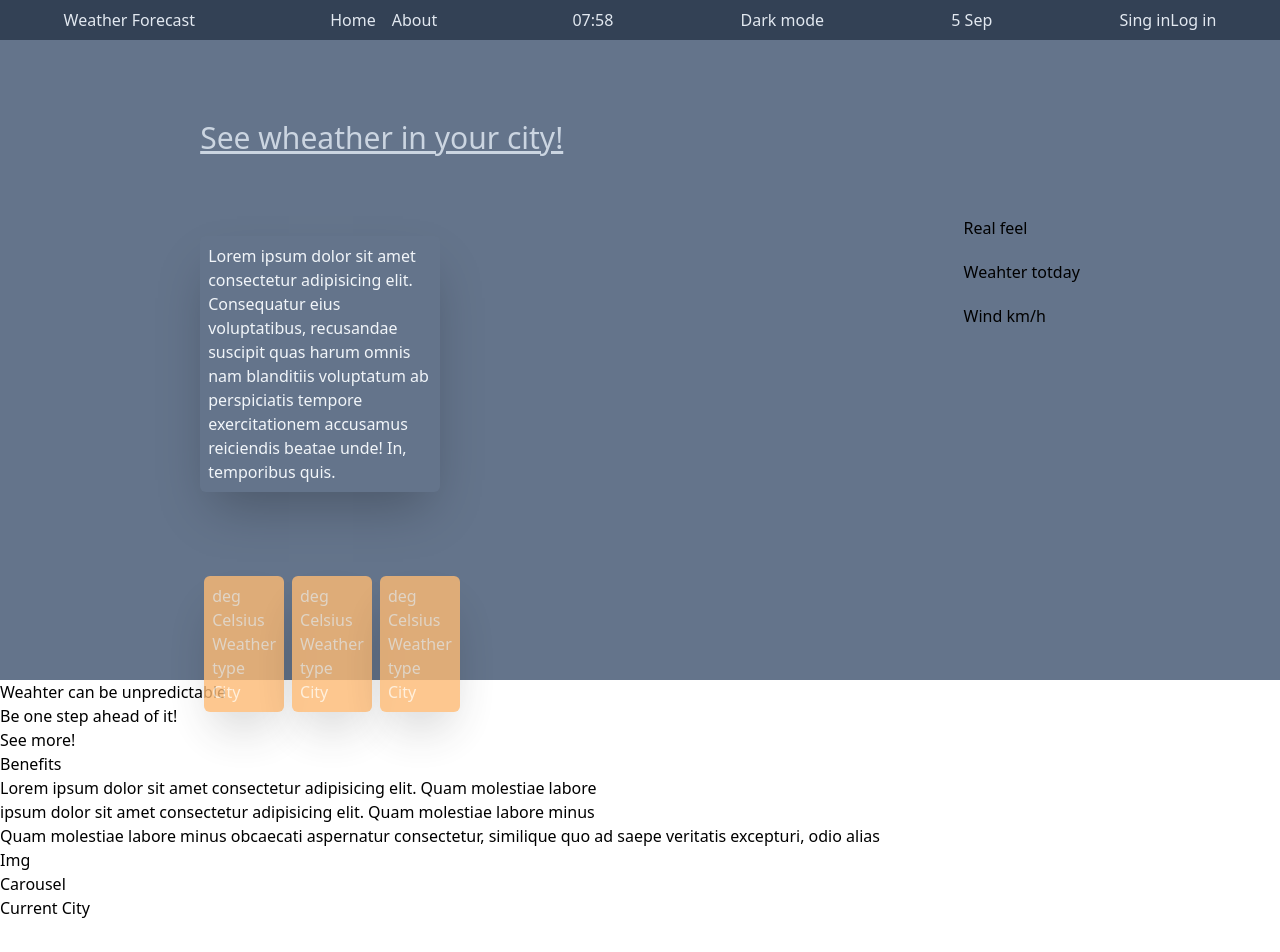
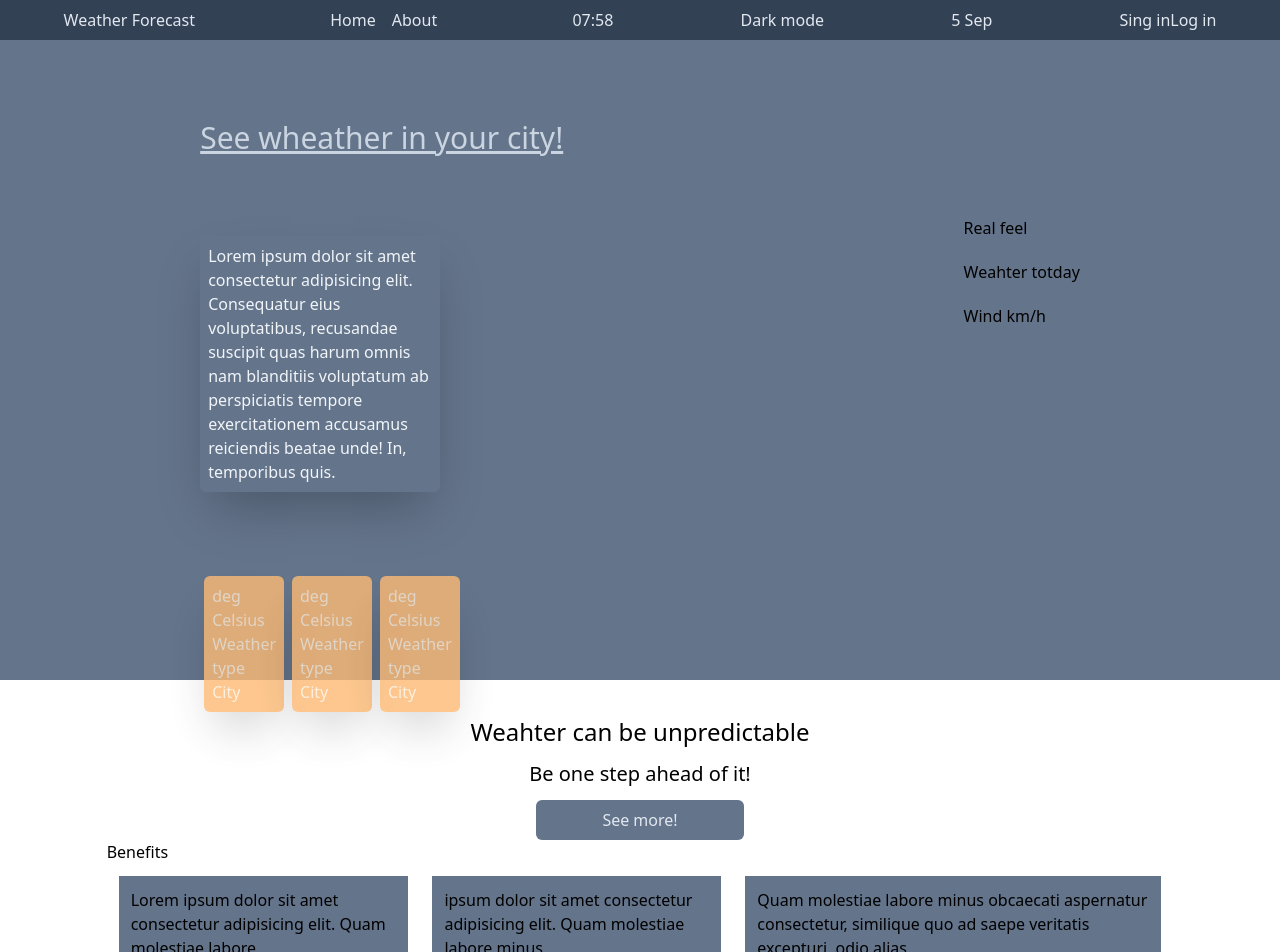
Before and after one commit to Alexandru2401/weather-react-app, a React (Create React App) app: page / in a window 1280 px wide. Shown: the top 952 px of the page. Before the commit the page ends 920 px from the top, so only its background shows below. Built offline with nearby package versions, Linux system fonts and the light colour scheme.

Commit message:
adding a Card components and using it in FirstHomeComp (which it's holds informations about the application)

```diff
--- /dev/null
+++ b/src/components/UI/Card.jsx
@@ -0,0 +1,3 @@
+export default function Card({ children }) {
+  return <div className="bg-slate-500 m-3 p-3">{children}</div>;
+}
--- a/src/components/UI/FirstHomeComp.jsx
+++ b/src/components/UI/FirstHomeComp.jsx
@@ -1,25 +1,35 @@
+import Card from "./Card";
+
 export default function FirstHomeComp() {
   return (
-    <div>
-      <h2>Weahter can be unpredictable</h2>
-      <p>Be one step ahead of it!</p>
-      <button>See more!</button>
+    <div className="flex align-center justify-center flex-col my-6">
+      <h2 className="text-2xl mx-auto my-3">Weahter can be unpredictable</h2>
+      <p className="text-xl mx-auto mb-3">Be one step ahead of it!</p>
+      <button className="bg-slate-500 w-52 mx-auto rounded-md p-2 text-slate-200">
+        See more!
+      </button>
       <p>Benefits</p>
       {/* Here will be listed 3 cards */}
-      <div className="card-comp">
+      <div className="flex align-center justify-center">
+        <Card>
           <p>
             Lorem ipsum dolor sit amet consectetur adipisicing elit. Quam
             molestiae labore
           </p>
+        </Card>
+        <Card>
           <p>
             ipsum dolor sit amet consectetur adipisicing elit. Quam molestiae
             labore minus{" "}
           </p>
+        </Card>
+        <Card>
           <p>
             {" "}
             Quam molestiae labore minus obcaecati aspernatur consectetur,
             similique quo ad saepe veritatis excepturi, odio alias{" "}
           </p>
+        </Card>
       </div>
     </div>
   );
--- a/src/pages/Home.jsx
+++ b/src/pages/Home.jsx
@@ -1,15 +1,17 @@
 import CurrentCity from "../components/CurentCity";
 import Header from "../components/Header";
+import FirstHomeComp from "../components/UI/FirstHomeComp";
 import CarouselHome from "../components/UI/CarouselHome";
-import FirstHomeComp from "../components/UI/FirstHomeComp";
 export default function Home() {
   return (
-    <div>
+    <>
       <Header />
+      <main className="w-10/12 m-auto">
       <FirstHomeComp />
       <CarouselHome />
       <CurrentCity />
-    </div>
+      </main>
+    </>
   );
 }
 
```
Lines whose indentation alone changed are shown as unchanged.
